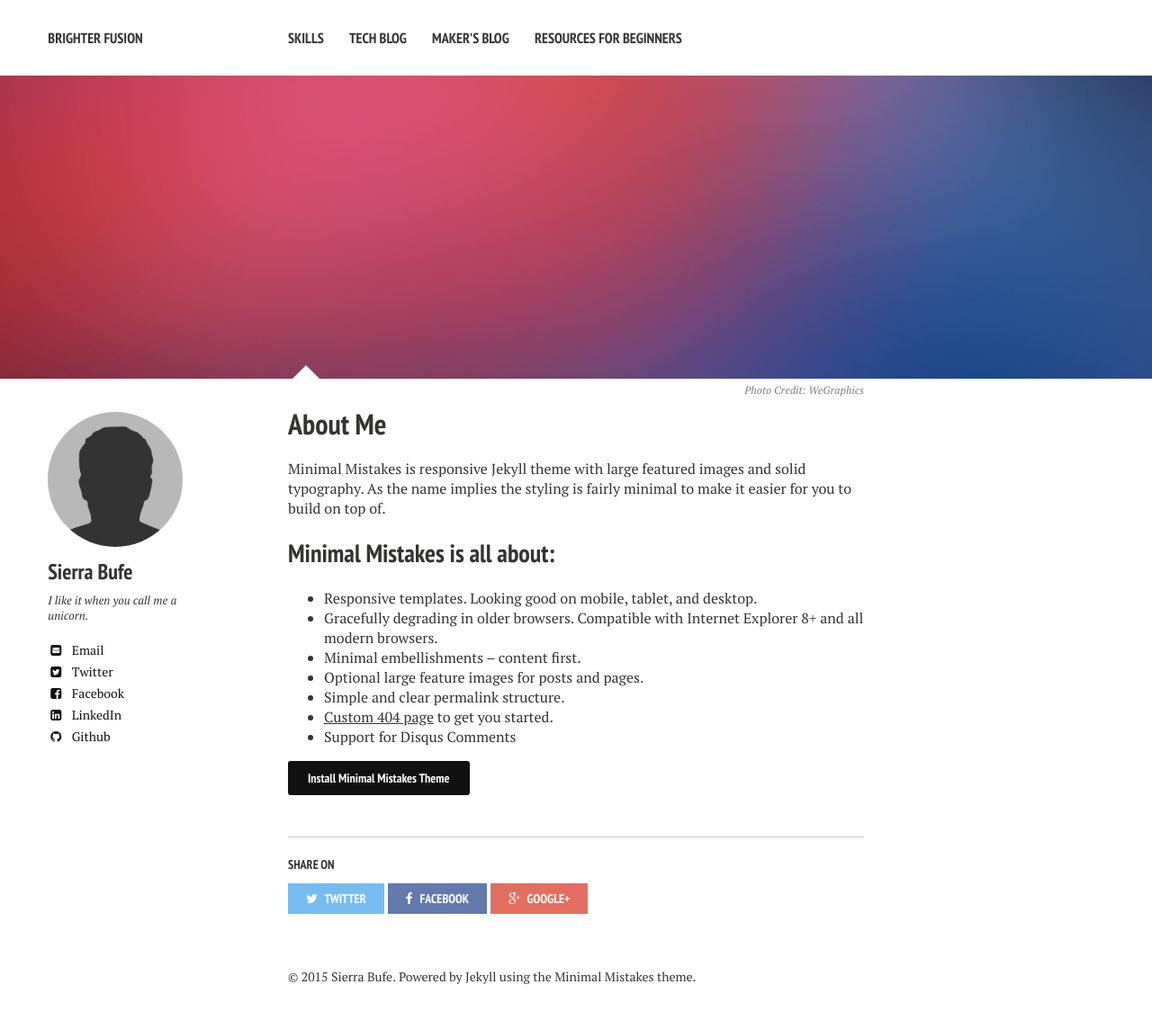
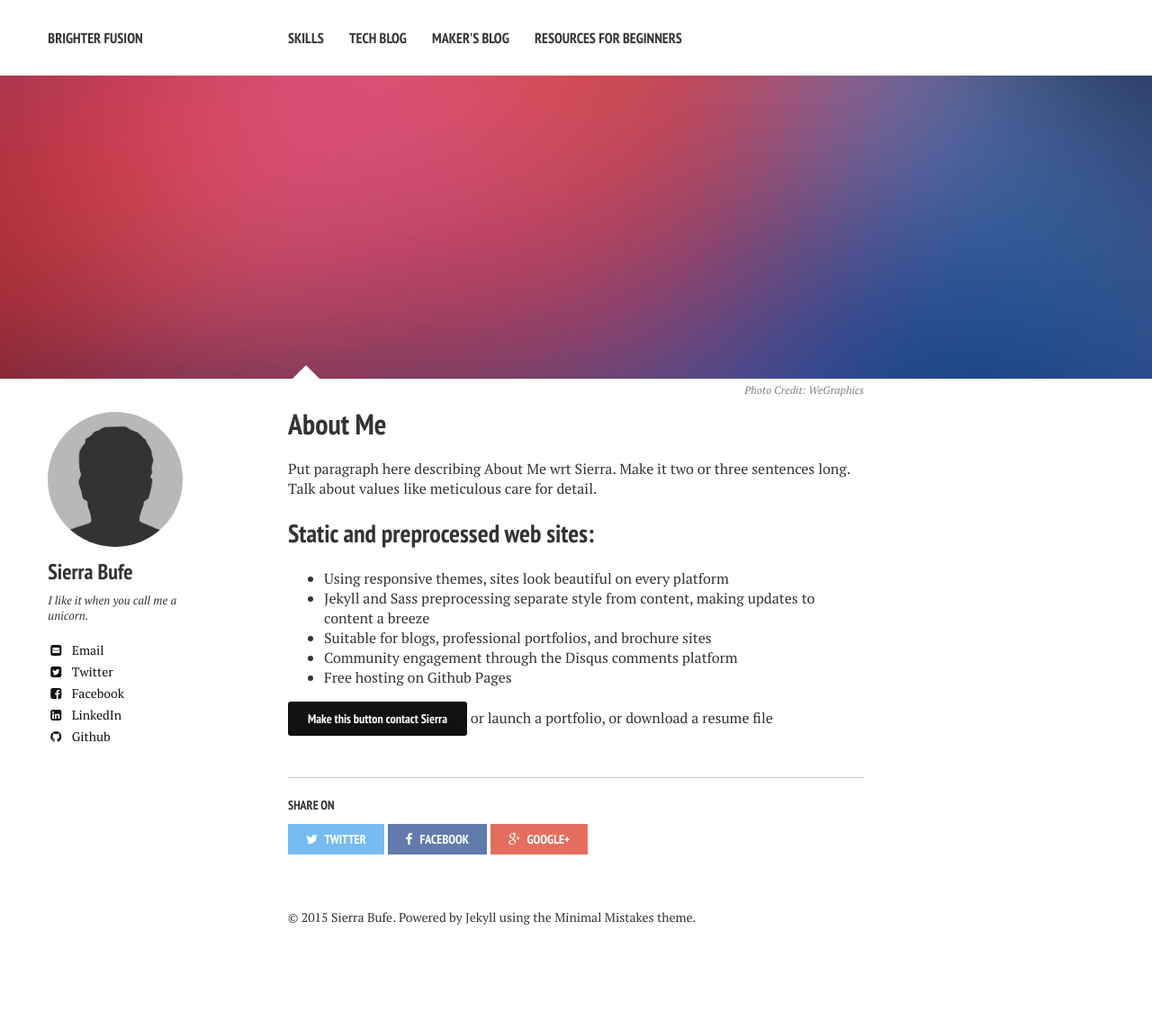
Before and after one commit to sbufe/maker-blog, a Jekyll site: the page built from skills/index.md, in a window 1280 px wide. Shown: the whole page at 90% size. Built offline with Jekyll 4.4.1, drawn with Linux system fonts in a browser that asks for light colours; nearby versions of some CDN libraries; after the commit the page ends 1078 px from its top, so only the background shows below that.

Commit message:
Updating skills page

```diff
--- a/skills/index.md
+++ b/skills/index.md
@@ -10,16 +10,14 @@ image:
   creditlink: http://wegraphics.net/downloads/free-ultimate-blurred-background-pack/
 ---
 
-Minimal Mistakes is responsive Jekyll theme with large featured images and solid typography. As the name implies the styling is fairly minimal to make it easier for you to build on top of.
+ Put paragraph here describing About Me wrt Sierra.  Make it two or three sentences long.  Talk about values like meticulous care for detail.
 
-## Minimal Mistakes is all about:
+## Static and preprocessed web sites:
 
-* Responsive templates. Looking good on mobile, tablet, and desktop.
-* Gracefully degrading in older browsers. Compatible with Internet Explorer 8+ and all modern browsers.
-* Minimal embellishments -- content first.
-* Optional large feature images for posts and pages.
-* Simple and clear permalink structure.
-* [Custom 404 page](http://mmistakes.github.io/minimal-mistakes/404.html) to get you started.
-* Support for Disqus Comments
+* Using responsive themes, sites look beautiful on every platform
+* Jekyll and Sass preprocessing separate style from content, making updates to content a breeze
+* Suitable for blogs, professional portfolios, and brochure sites
+* Community engagement through the Disqus comments platform
+* Free hosting on Github Pages
 
-<a markdown="0" href="{{ site.url }}/theme-setup" class="btn">Install Minimal Mistakes Theme</a>
+<a markdown="0" href="{{ site.url }}/theme-setup" class="btn">Make this button contact Sierra</a> or launch a portfolio, or download a resume file
```
